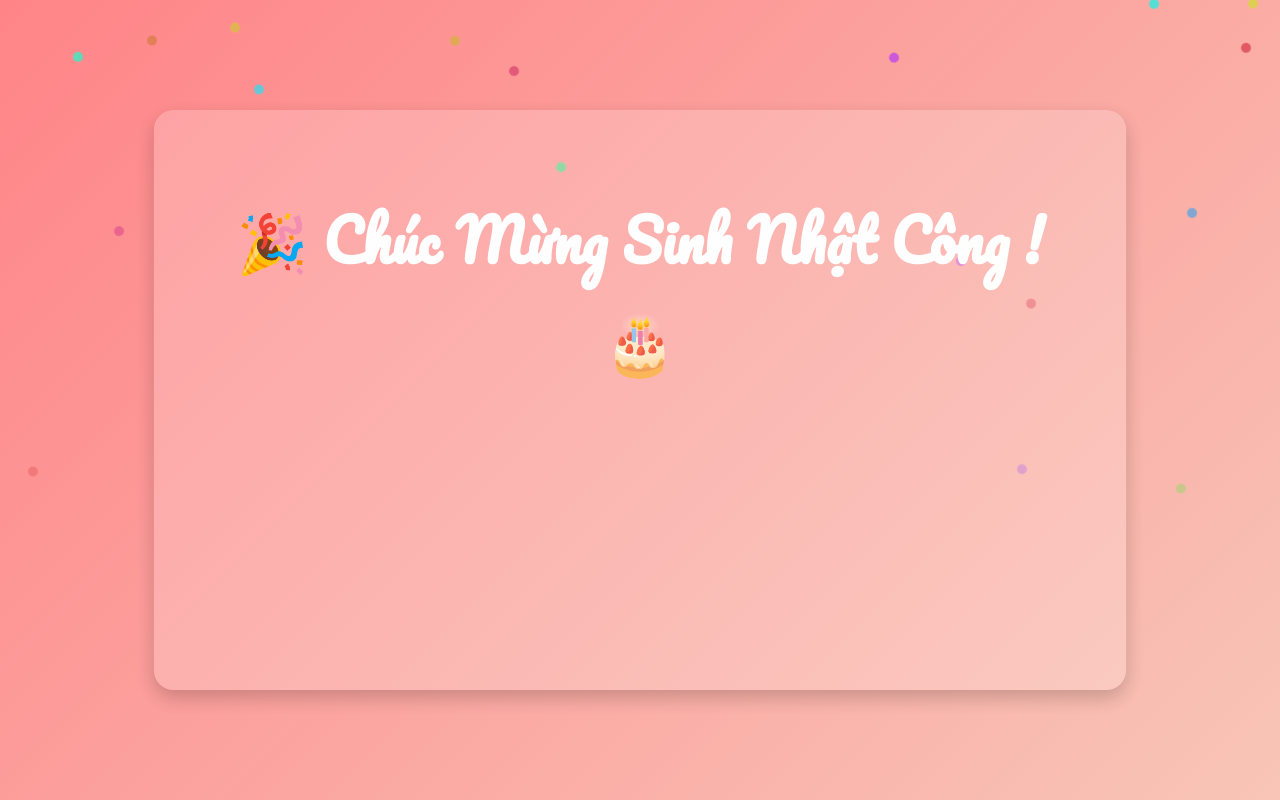
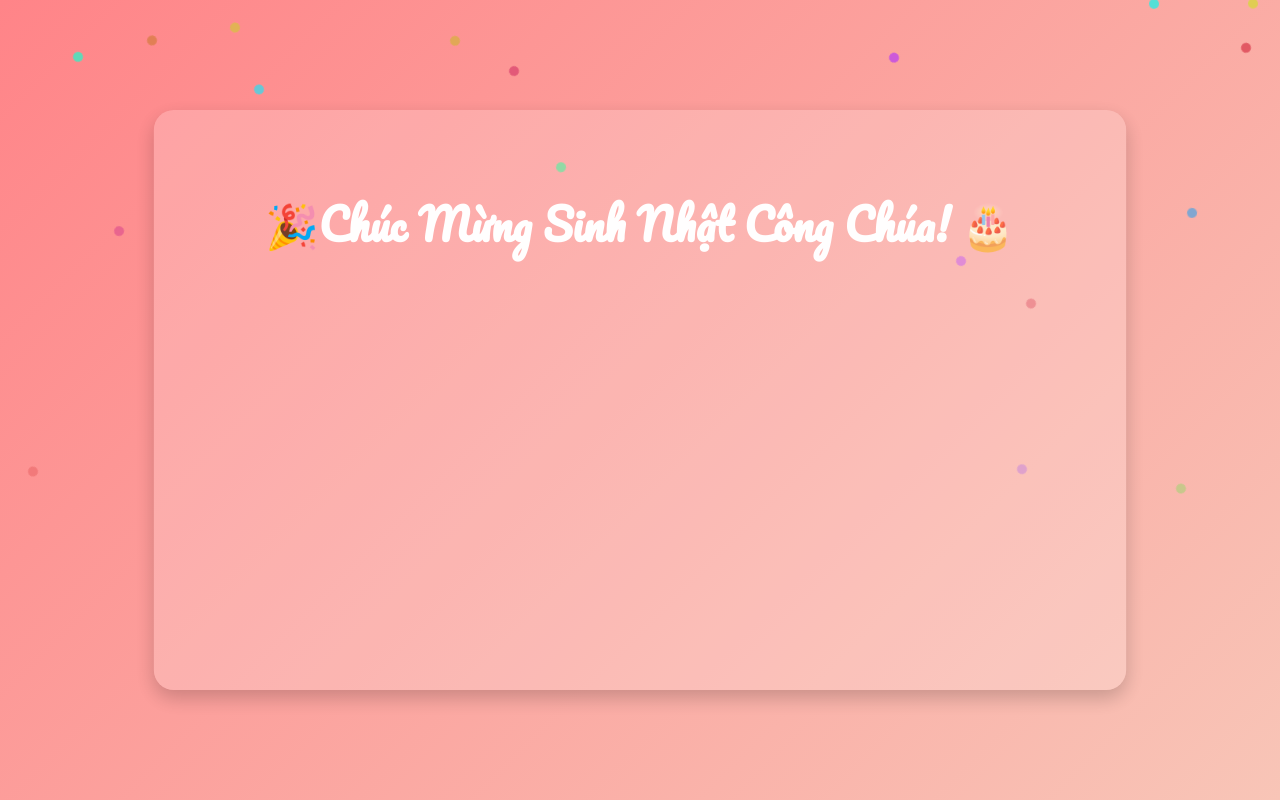
Before and after one commit to zit-gif/code, a plain HTML site: page index.html in a window 1280 px wide. Both pictures are taken after a click on the element 640 px from the left and 400 px from the top of the page. Drawn offline with Linux system fonts and the light colour scheme.

Commit message:
Update index.html

```diff
--- a/index.html
+++ b/index.html
@@ -14,7 +14,7 @@
   </div>
 
   <div class="card hidden" id="message">
-      <h1>🎉 Chúc Mừng Sinh Nhật Công ! 🎂</h1>
+      <h2>🎉Chúc Mừng Sinh Nhật Công Chúa! 🎂</h2>
       <p id="birthdayText"></p>
   </div>
 
```
